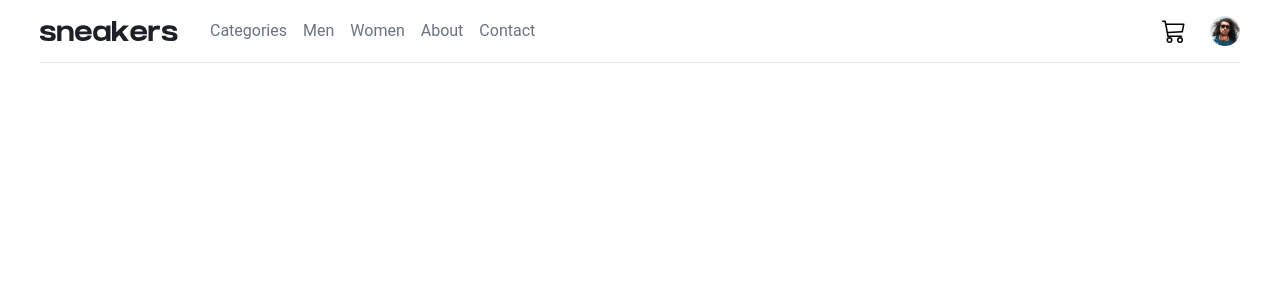
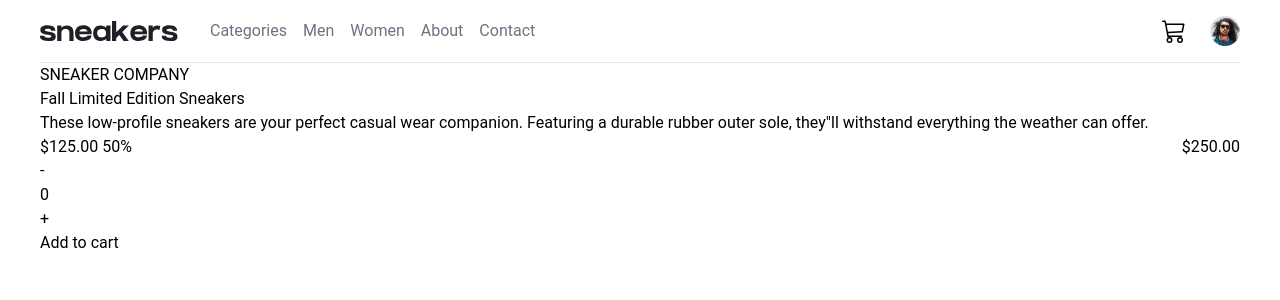
Before and after one commit to balikis-oyeleye/SCAMP-C6-Assessment, a React (Create React App) app: page / in a window 1280 px wide. Shown: the top 300 px of the page. Built offline with nearby package versions, Linux system fonts and the light colour scheme.

Commit message:
Finish pproduct detai;s

```diff
--- a/src/App.js
+++ b/src/App.js
@@ -1,5 +1,5 @@
 import { useState } from "react";
-import { Header, Sidebar, Carousel } from "./components";
+import { Header, Sidebar, Carousel, About } from "./components";
 
 function App() {
   const [sidebar, setSidebar] = useState(false);
@@ -8,8 +8,9 @@ function App() {
     <>
       <main className="App">
         <Header setSidebar={setSidebar} />
-        <section>
+        <section className="flex flex-col md:flex-row">
           <Carousel />
+          <About />
         </section>
       </main>
       {sidebar && <Sidebar setSidebar={setSidebar} />}
--- a/src/components/about/About.jsx
+++ b/src/components/about/About.jsx
@@ -1,7 +1,29 @@
 import React from "react";
 
 const About = () => {
-  return <div>About</div>;
+  return (
+    <div className="container mx-auto">
+      <p> SNEAKER COMPANY</p>
+      <h2>Fall Limited Edition Sneakers</h2>
+      <p>
+        These low-profile sneakers are your perfect casual wear companion.
+        Featuring a durable rubber outer sole, they"ll withstand everything the
+        weather can offer.
+      </p>
+      <div className="flex flex-row justify-between items-center">
+        <h2>
+          $125.00 <span>50%</span>
+        </h2>
+        <p>$250.00</p>
+      </div>
+      <div>
+        <button>-</button>
+        <h5>{0}</h5>
+        <button>+</button>
+      </div>
+      <button> Add to cart</button>
+    </div>
+  );
 };
 
 export default About;
--- a/src/components/index.js
+++ b/src/components/index.js
@@ -1,3 +1,4 @@
 export { default as Header } from "./header/Header";
 export { default as Sidebar } from "./header/Sidebar";
 export { default as Carousel } from "./carousel/Carousel";
+export { default as About } from "./about/About";
```
